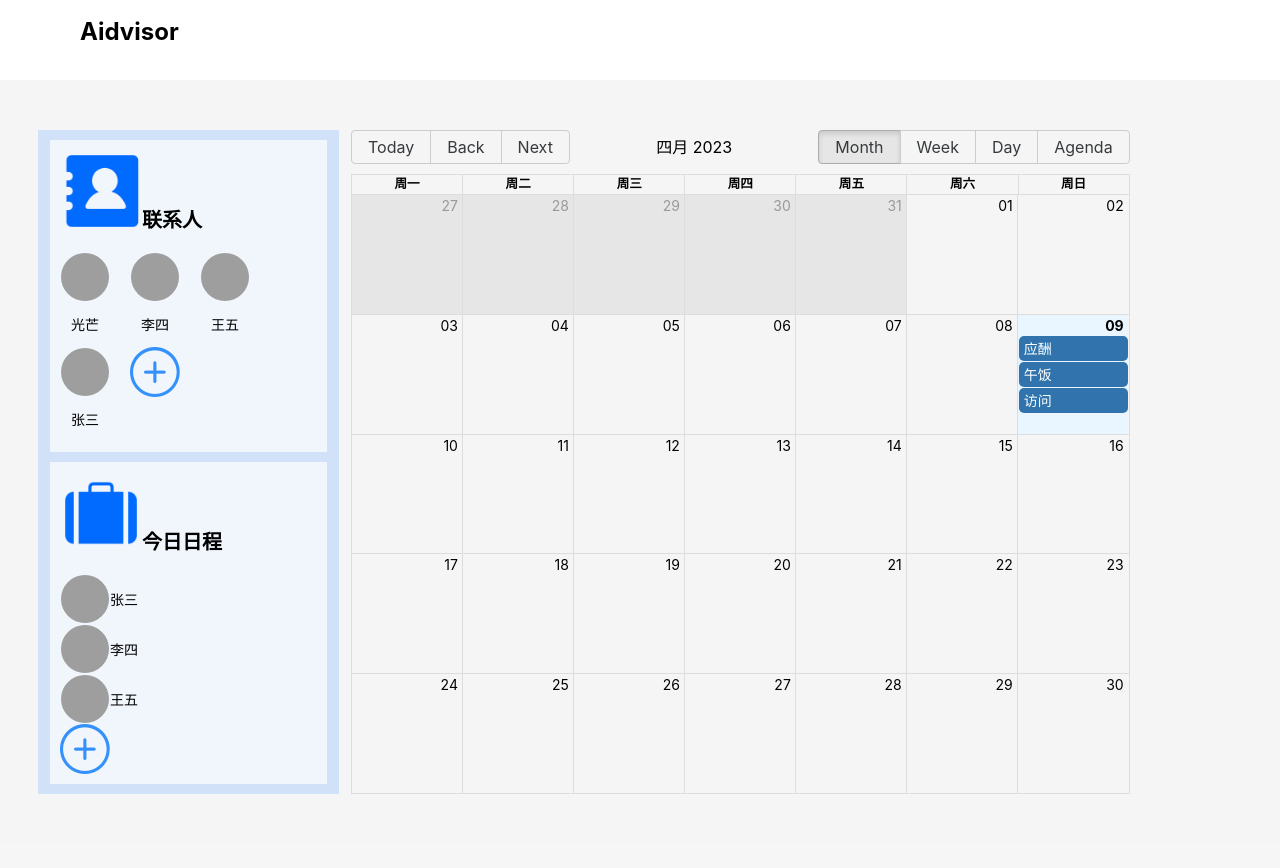
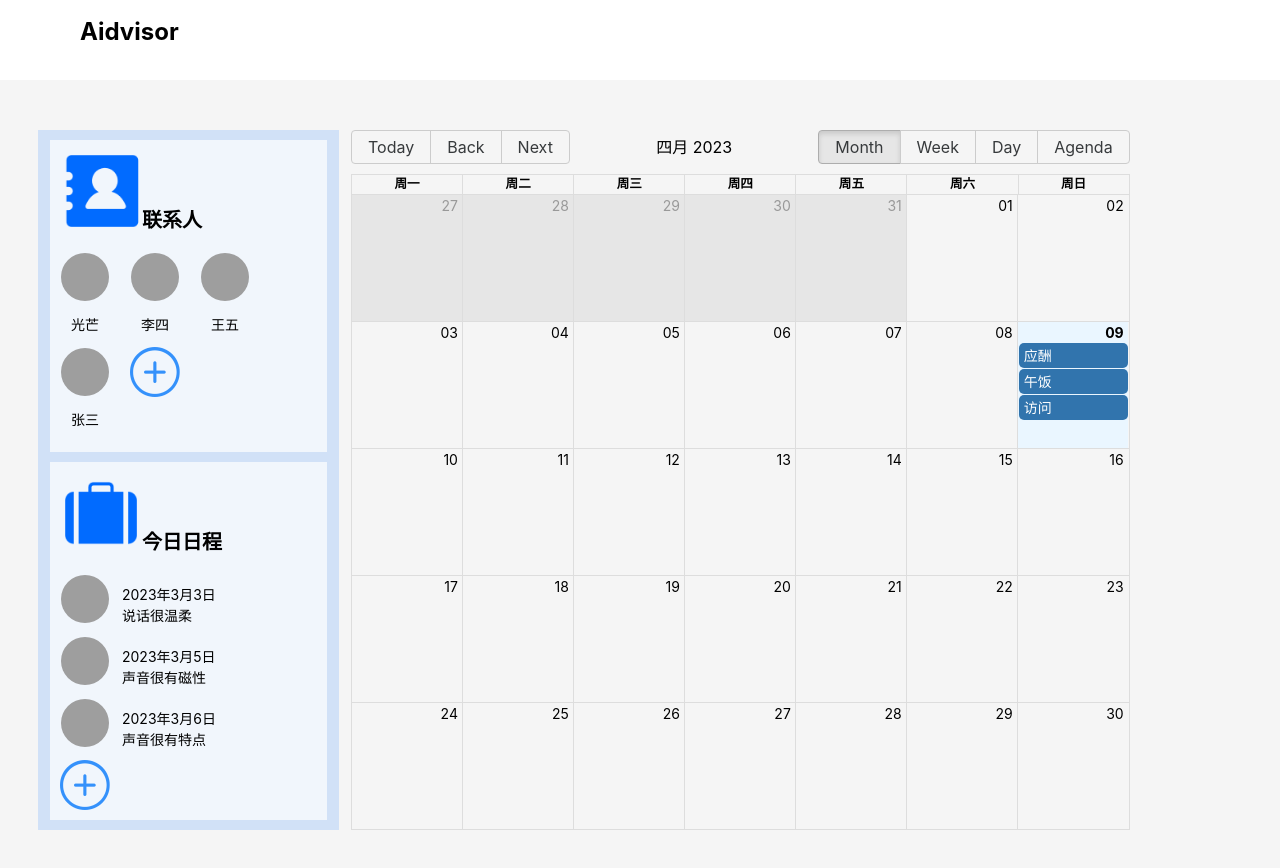
Before and after one commit to aigcheng/HackEngine-online-1-guangnianzhinei-Aidvisor, a Next.js app: page /schedule in a window 1280 px wide. Shown: the top 868 px of the page. Before the commit the page ends 844 px from the top, so only its background shows below. Built offline with nearby package versions, Linux system fonts and the light colour scheme; grey boxes are pictures that could not be loaded.

Commit message:
chore: 添加印象

```diff
--- a/components/TodaySchedule.tsx
+++ b/components/TodaySchedule.tsx
@@ -7,6 +7,7 @@ interface Contact {
   id: number
   name: string
   phone: string
+  date: string
   company: string
   industry: string
   position: string
@@ -21,6 +22,7 @@ const contacts: Contact[] = [
     name: '张三',
     phone: '13812345678',
     company: 'ABC公司',
+    date: '2023年3月3日',
     industry: 'IT',
     position: '工程师',
     birthday: '1990年1月1日',
@@ -32,6 +34,7 @@ const contacts: Contact[] = [
     name: '李四',
     phone: '13987654321',
     company: 'XYZ公司',
+    date: '2023年3月5日',
     industry: '金融',
     position: '经理',
     birthday: '1985年5月5日',
@@ -43,6 +46,7 @@ const contacts: Contact[] = [
     name: '王五',
     phone: '13987654321',
     company: 'XYZ公司',
+    date: '2023年3月6日',
     industry: '互联网',
     position: '经理',
     birthday: '1998年5月5日',
@@ -125,8 +129,11 @@ function TodaySchedule() {
           {contacts.map((contact, index) => {
             return (
               <div key={index} className="contact flex  items-center cursor-pointer pr-5" onClick={() => handleContactSelect(contact)}>
-                <Avatar src={contact.avatar} className="w-[50px] h-[50px]" />
-                <div className="name text-black mr-3">{contact.name} </div>
+                <Avatar src={contact.avatar} className="w-[50px] h-[50px] mr-3 mb-3" />
+                <div className="flex flex-col">
+                  <div className="name text-black mr-3">{contact.date} </div>
+                  <div className="name text-black mr-3"> {contact.soundImpression}</div>
+                </div>
               </div>
             )
           })}
```
